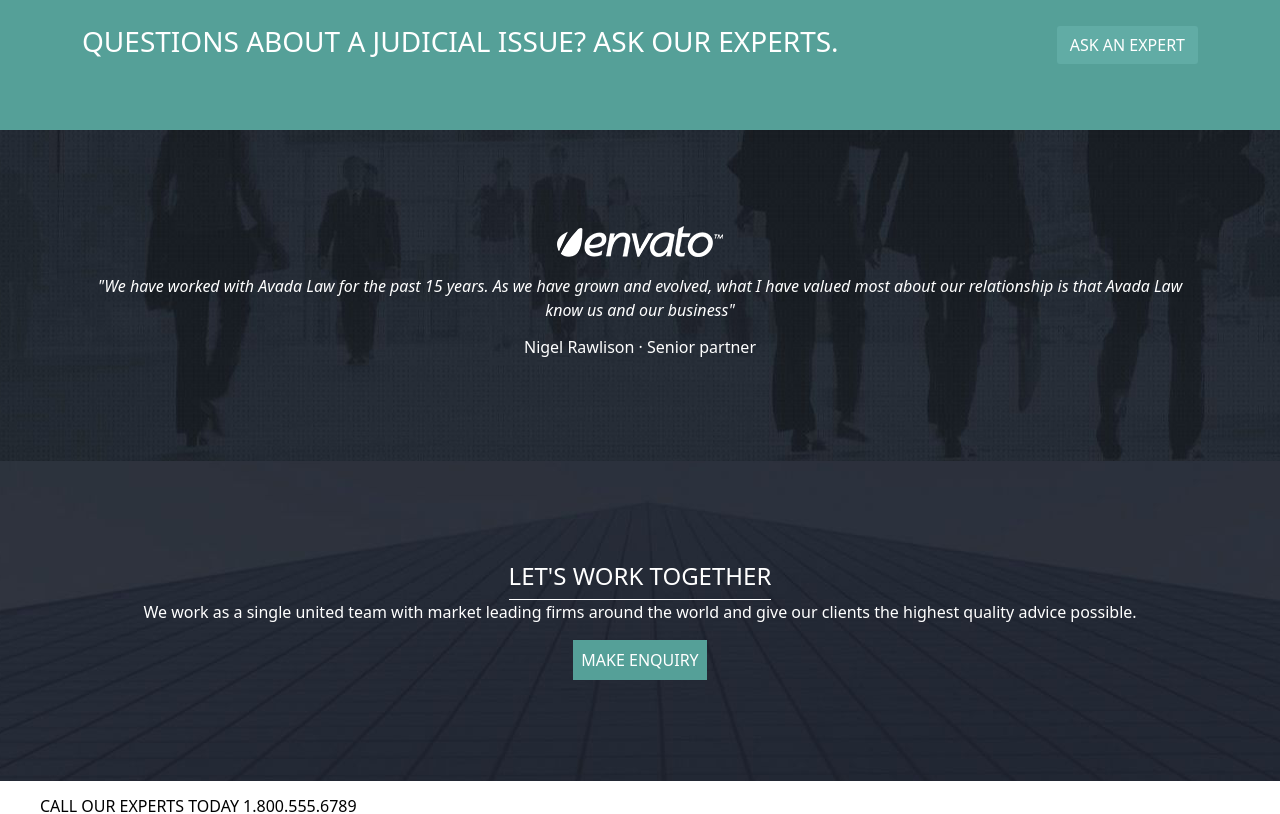
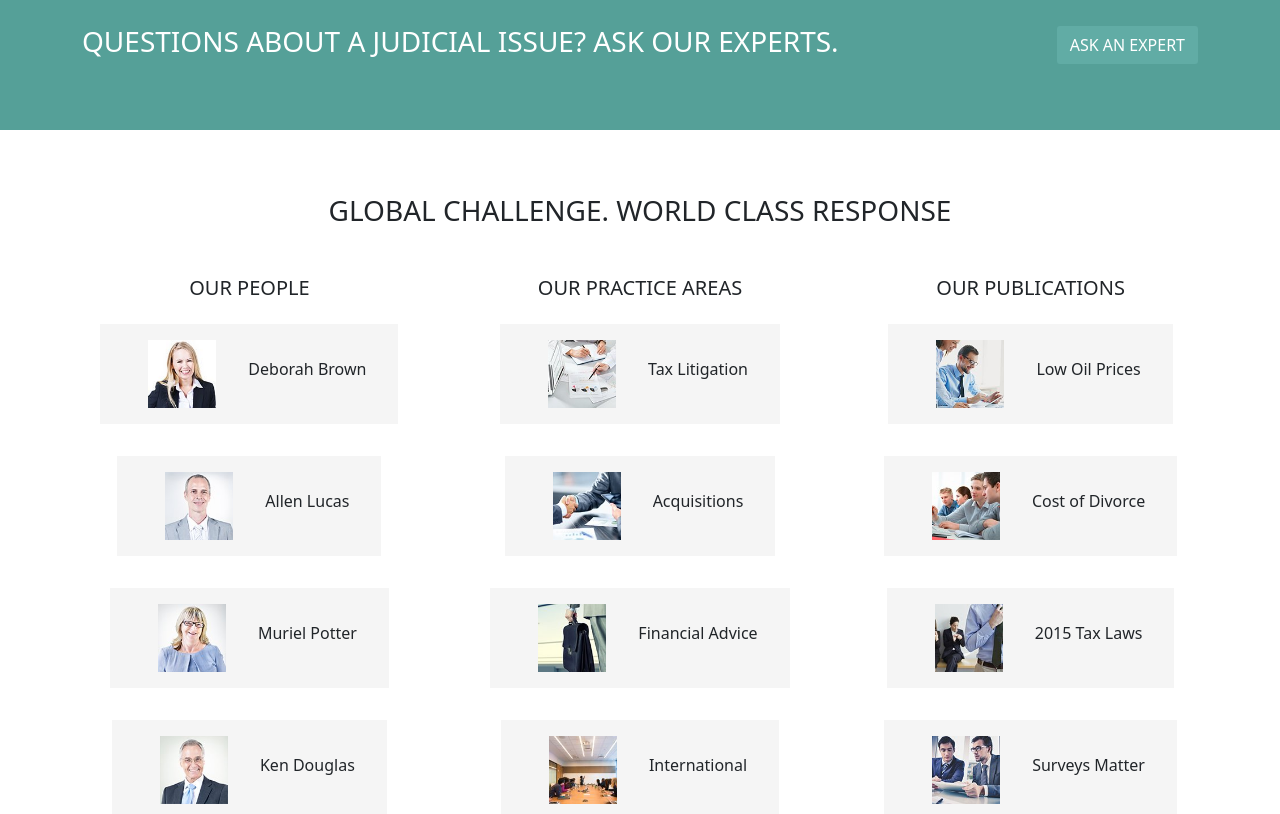
Before and after one commit to IreneCaiazzo/proj-html-vuejs, a Vue app: page / in a window 1280 px wide. Shown: the part 1120-1934 px from the top of the page. Built offline with nearby package versions, Linux system fonts and the light colour scheme.

Commit message:
add fourth section (incomplete)

```diff
--- a/data.js
+++ b/data.js
@@ -54,32 +54,32 @@ const sec2 = [
 
 const ourPeople = [
     {
-        id: 1,
+        id: 8,
         img: 'img/column1-image1.jpg',
         name: 'Deborah Brown',
     },
     {
-        id: 2,
+        id: 9,
         img: 'img/column1-image2.jpg',
         name: 'Allen Lucas',
     },
     {
-        id: 3,
+        id: 10,
         img: 'img/column1-image3.jpg',
         name: 'Muriel Potter',
     },
     {
-        id: 4,
+        id: 11,
         img: 'img/column1-image4.jpg',
         name: 'Ken Douglas',
     },
     {
-        id: 5,
+        id: 12,
         img: 'img/column1-image5.jpg',
         name: 'Loretta Harris',
     },
     {
-        id: 6,
+        id: 13,
         img: 'img/column1-image6.jpg',
         name: 'Phil Russell',
     },
@@ -87,32 +87,32 @@ const ourPeople = [
 
 const ourPracticeAreas = [
     {
-        id: 1,
+        id: 14,
         img: 'img/column2-image1.jpg',
         name: 'Tax Litigation',
     },
     {
-        id: 2,
+        id: 15,
         img: 'img/column2-image2.jpg',
         name: 'Acquisitions',
     },
     {
-        id: 3,
+        id: 16,
         img: 'img/column2-image3.jpg',
         name: 'Financial Advice',
     },
     {
-        id: 4,
+        id: 17,
         img: 'img/column2-image4.jpg',
         name: 'International',
     },
     {
-        id: 5,
+        id: 18,
         img: 'img/column2-image5.jpg',
         name: 'Oil and Gas',
     },
     {
-        id: 6,
+        id: 19,
         img: 'img/column2-image6.jpg',
         name: 'Capital Markets',
     },
@@ -120,32 +120,32 @@ const ourPracticeAreas = [
 
 const ourPublications = [
     {
-        id: 1,
+        id: 20,
         img: 'img/column3-image1.jpg',
         name: 'Low Oil Prices',
     },
     {
-        id: 2,
+        id: 21,
         img: 'img/column3-image2.jpg',
         name: 'Cost of Divorce',
     },
     {
-        id: 3,
+        id: 22,
         img: 'img/column3-image3.jpg',
         name: '2015 Tax Laws',
     },
     {
-        id: 4,
+        id: 23,
         img: 'img/column3-image4.jpg',
         name: 'Surveys Matter',
     },
     {
-        id: 5,
+        id: 24,
         img: 'img/column3-image5.jpg',
         name: 'In-House Work',
     },
     {
-        id: 6,
+        id: 25,
         img: 'img/column3-image6.jpg',
         name: 'Obama Care',
     },
--- a/src/components/AppMain.vue
+++ b/src/components/AppMain.vue
@@ -54,6 +54,49 @@ export default {
         </div>
     </section>
 
+    <!-- fourth section -->
+    <section class="fourthSec">
+
+        <h3>GLOBAL CHALLENGE. WORLD CLASS RESPONSE</h3>
+
+        <div class="container">
+
+            <div class="subcontainer">
+
+                <h5>OUR PEOPLE</h5>
+                <div class="tag tag_container" v-for="tag in ourPeople" :key="tag.id">
+                    <div class="tag-content">
+                        <img :src="[tag.img]" alt="">
+                        <h6>{{ tag.name }}</h6>
+                    </div>
+                </div>
+            </div>
+
+            <div class="subcontainer">
+
+                <h5>OUR PRACTICE AREAS</h5>
+                <div class="tag tag2 tag_container" v-for="tag2 in ourPracticeAreas" :key="tag2.id">
+                    <div class="tag-content">
+                        <img :src="[tag2.img]" alt="">
+                        <h6>{{ tag2.name }}</h6>
+                    </div>
+                </div>
+            </div>
+
+            <div class="subcontainer">
+                <h5>OUR PUBLICATIONS</h5>
+
+                <div class="tag tag3 tag_container" v-for="tag3 in ourPublications" :key="tag3.id">
+                    <div class="tag-content">
+                        <img :src="[tag3.img]" alt="">
+                        <h6>{{ tag3.name }}</h6>
+                    </div>
+                </div>
+            </div>
+
+        </div>
+    </section>
+
     <!-- fifth section -->
     <section class="fifthSec">
         <div class="container">
@@ -102,6 +145,81 @@ export default {
     width: 1200px;
 }
 
+/* fourth section */
+
+.fourthSec {
+    padding: 4rem 0;
+}
+
+.fourthSec h3 {
+    text-align: center;
+    margin-bottom: 3rem;
+}
+
+/* .fourthSec h3::after {
+    content: "";
+    width: 5rem;
+    height: 1px;
+    color: black;
+} */
+
+.fourthSec .container {
+    display: flex;
+    justify-content: space-between;
+    flex-wrap: wrap;
+    text-align: center;
+}
+
+.subcontainer {
+    flex-basis: 30%;
+    width: 30%;
+    margin-bottom: 2rem;
+}
+
+.tag_container {
+    display: flex;
+    flex-direction: column;
+    gap: 1rem;
+    width: 100%;
+}
+
+.tag,
+.tag2,
+.tag3 {
+    display: flex;
+    align-items: center;
+    gap: 1rem;
+    padding: 1rem;
+    width: 100%;
+
+}
+
+.tag-content {
+    display: flex;
+    justify-content: flex-start;
+    align-items: center;
+    gap: 1rem;
+    padding: 0 2rem;
+    background-color: #f5f5f5;
+}
+
+.tag img,
+.tag2 img,
+.tag3 img {
+    display: block;
+    width: 100px;
+    padding: 1rem;
+}
+
+.tag h6,
+.tag2 h6,
+.tag3 h6 {
+    white-space: nowrap;
+    overflow: hidden;
+    text-overflow: ellipsis;
+    width: 100%;
+}
+
 /* fifth section */
 
 .fifthSec {
```
